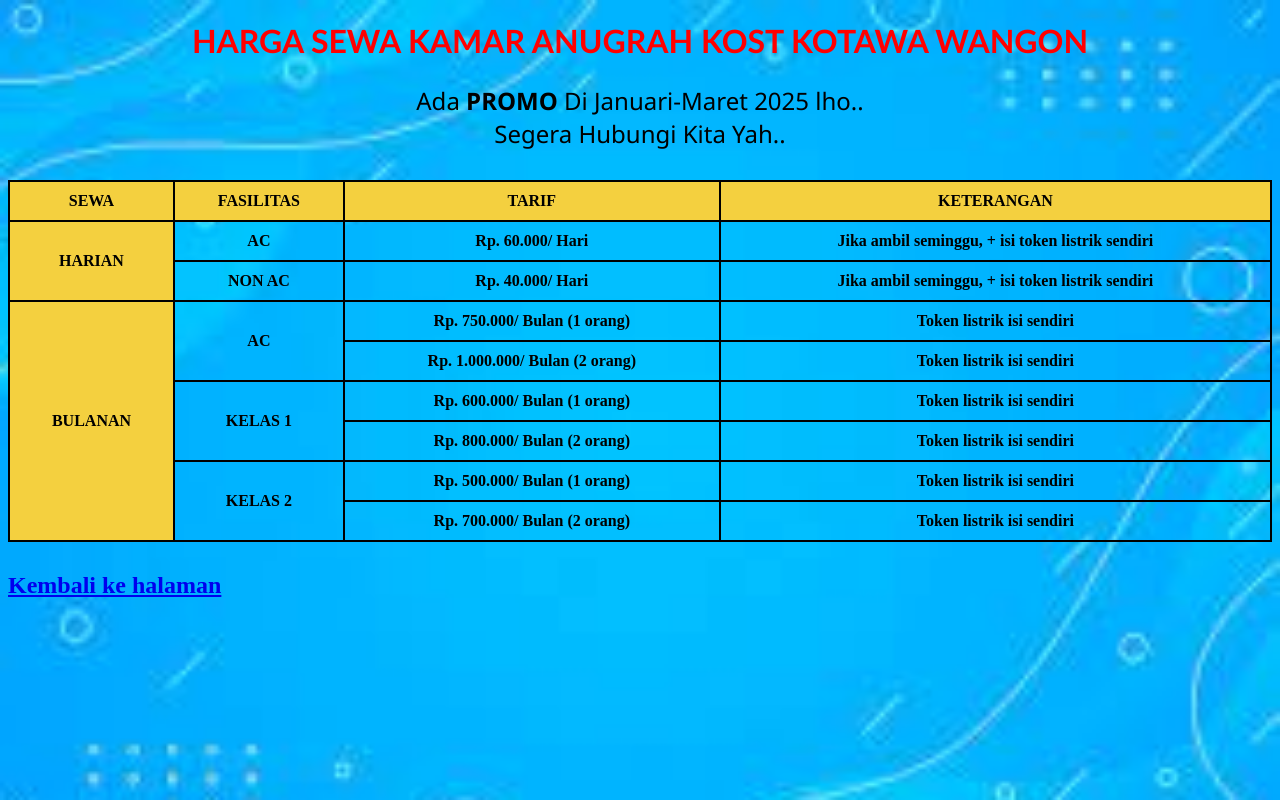
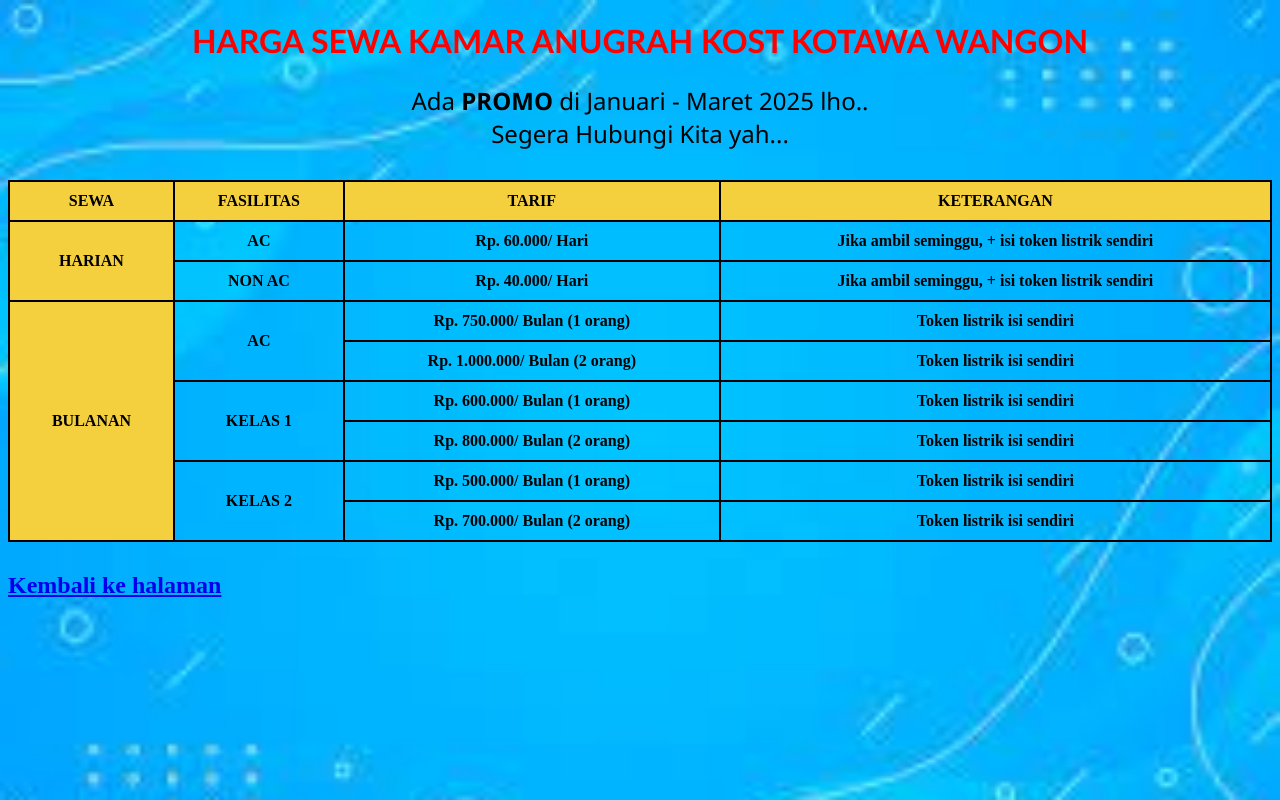
Before and after one commit to AnugrahKostKotawa/WANGON, a plain HTML site: page price.html in a window 1280 px wide. Drawn offline with Linux system fonts and the light colour scheme.

Commit message:
Update price.html

```diff
--- a/price.html
+++ b/price.html
@@ -50,8 +50,8 @@
     <header>
         <div class="container">
             <h1>HARGA SEWA KAMAR ANUGRAH KOST KOTAWA WANGON</h1>
-            <p class="text-center">Ada <strong>PROMO</strong> Di Januari-Maret 2025 lho..<br>
-                Segera Hubungi Kita Yah..
+            <p class="text-center">Ada <strong>PROMO</strong> di Januari - Maret 2025 lho..<br>
+            Segera Hubungi Kita yah...
             </p>
         </div>
     </header>
```
